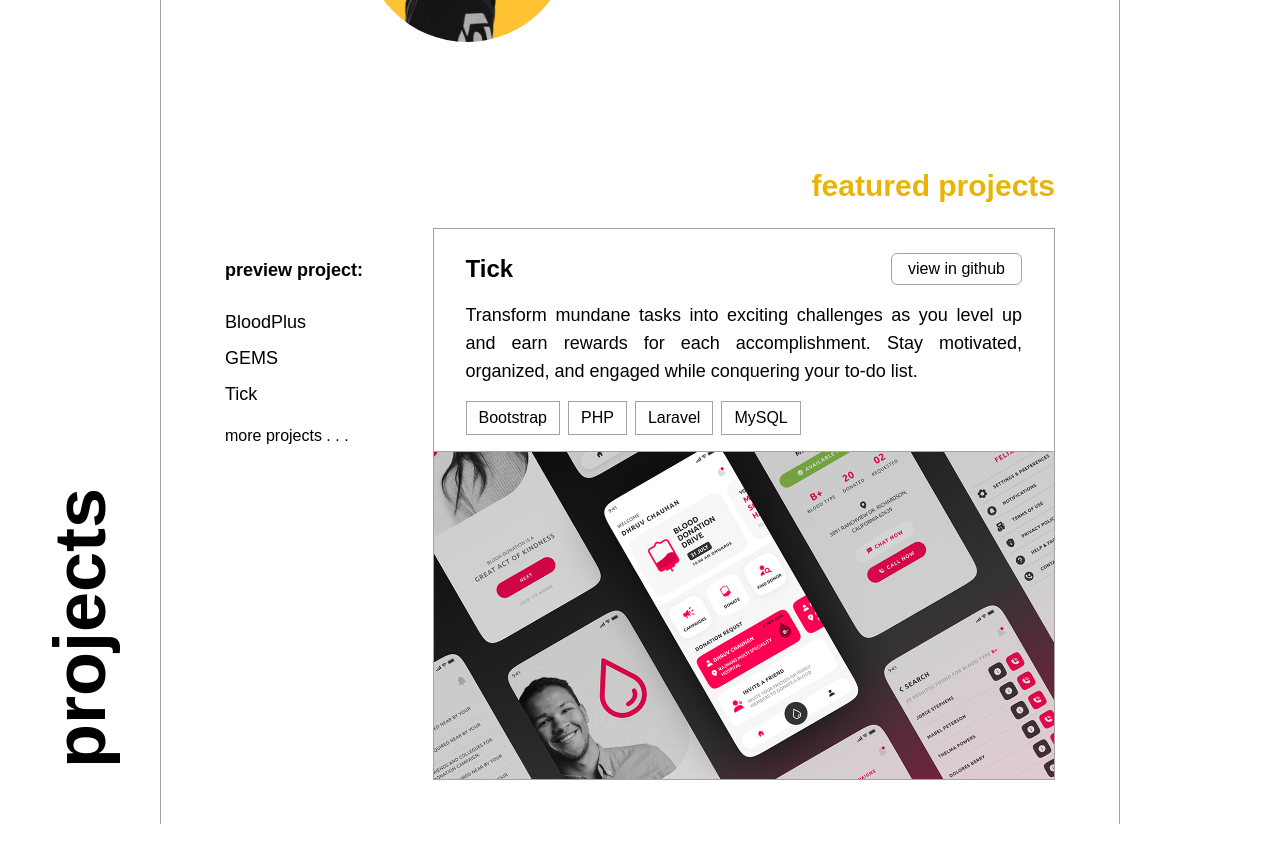
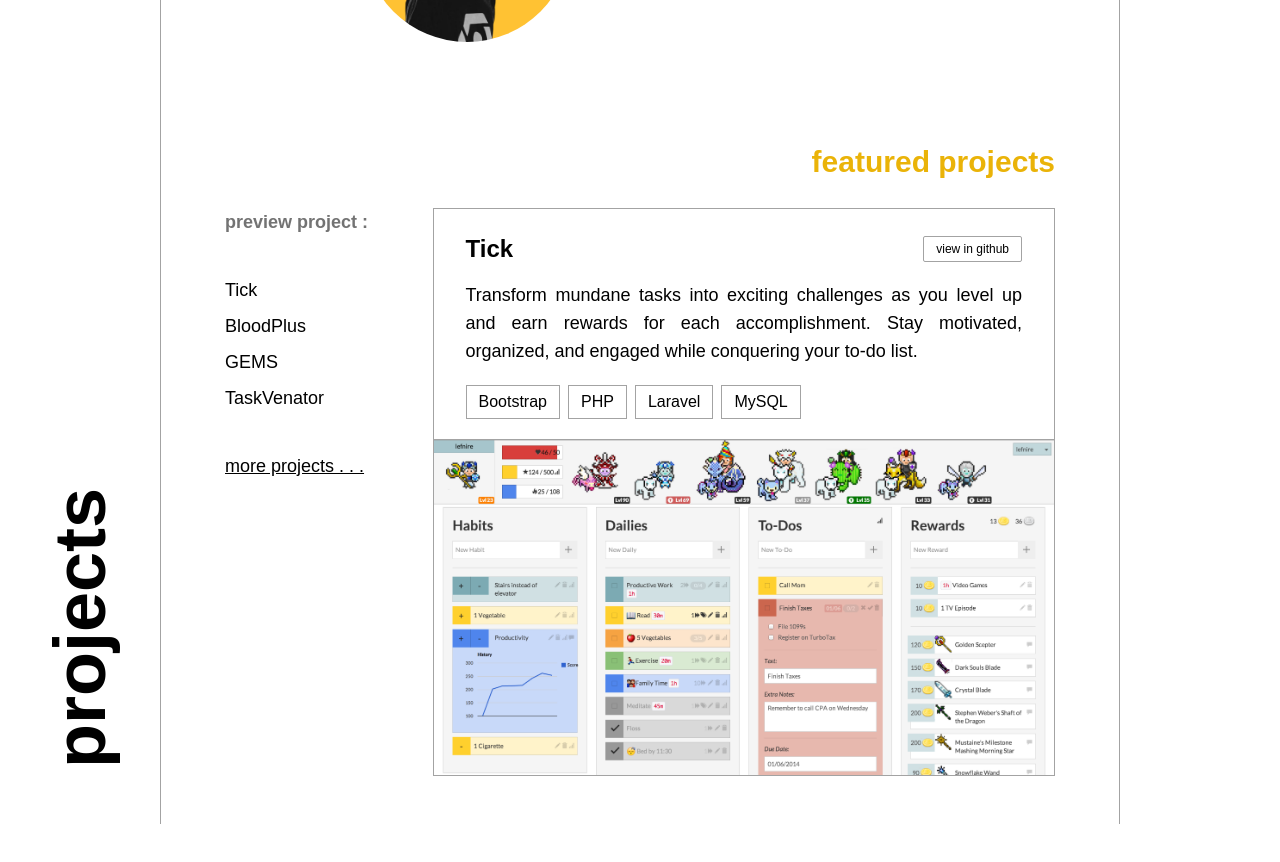
Before and after one commit to jacobbalane/portfolio, a React (Create React App) app: page / in a window 1280 px wide. Shown: the part 680-1542 px from the top of the page. After the commit the page ends 1504 px from the top, so only its background shows below. Built offline with nearby package versions, Linux system fonts and the light colour scheme.

Commit message:
fix: project section code refactored

```diff
--- a/src/components/Header.tsx
+++ b/src/components/Header.tsx
@@ -8,7 +8,7 @@ const Header: React.FC<HeaderProps> = ({ title }) => {
   return (
     <div className="sticky top-0  h-24 flex items-center justify-center px-16 border-b bg-white border-neutral-400 z-10">
       <div className="flex w-full items-center h-8">
-        <div className="font-montserrat text-xl md:text-2xl font-bold h-full grow flex items-center">
+        <div className="font-montserrat text-xl md:text-2xl font-bold h-full grow flex items-center select-none">
           {title}
         </div>
         <button className="w-16 text-sm md:text-base font-semibold rounded hidden md:block">
--- a/src/components/Project.tsx
+++ b/src/components/Project.tsx
@@ -1,56 +1,32 @@
-import projectPreview from "../images/project-preview.png";
-import TechnologyUsed from "../particles/TechnologyUsed";
-import FeaturedProjects from "../particles/FeaturedProjects";
+import SideText from "../particles/SideText";
+import ProjectDetail from "../particles/ProjectDetail";
+import FeaturedProject from "../particles/FeaturedProject";
 
 const Project = () => {
+  const description =
+    "Transform mundane tasks into exciting challenges as you level up and earn rewards for each accomplishment. Stay motivated, organized, and engaged while conquering your to-do list.";
   const technologies = ["Bootstrap", "PHP", "Laravel", "MySQL"];
-  const projects = ["BloodPlus", "GEMS", "Tick"];
+  const github = "github.com/balanejacob/tick";
+  const projects = ["Tick", "BloodPlus", "GEMS", "TaskVenator"];
 
   return (
-    <div className="flex justify-start w-full h-screen">
-      <div className="lg:w-side flex justify-center items-end">
-        <p className="-rotate-90 mb-40 text-6xl xl:text-7xl font-bold font-montserrat hidden lg:block">
-          projects
-        </p>
-      </div>
-      <div className="w-full lg:w-3/4 lg:border-x lg:border-neutral-400 px-16 py-6 flex flex-col space-y-10 md:space-y-6 font-montserrat">
-        <p className="block lg:hidden text-xl md:text-3xl font-bold md:text-right text-yellow-500">
-          projects
-        </p>
-        <p className="hidden lg:block text-xl md:text-3xl font-bold text-right text-yellow-500">
-          featured projects
-        </p>
-        <div className="md:h-full flex flex-col space-y-6 md:space-y-7 md:flex-row-reverse">
-          <div className="md:h-1/2 flex flex-col md:flex-col  space-y-2 md:space-y-0 md:w-3/4">
-            <div className="space-y-4 md:px-8 md:pt-6 md:pb-2 md:border md:border-neutral-400">
-              <div className="flex justify-between">
-                <p className="font-semibold md:text-xl xl:text-2xl ">Tick</p>
-                <button className="hidden md:block border border-neutral-400 rounded-md text-xs  lg:text-sm xl:text-base px-4">
-                  view in github
-                </button>
-              </div>
-              <p className="text-xs md:text-sm lg:text-base text-justify xl:text-lg">
-                Transform mundane tasks into exciting challenges as you level up
-                and earn rewards for each accomplishment. Stay motivated,
-                organized, and engaged while conquering your to-do list.
-              </p>
-              <TechnologyUsed technologies={technologies} />
-            </div>
-            <img
-              className="w-full h-32 md:h-full object-cover border md:border-t-0 border-neutral-400"
-              src={projectPreview}
-              alt=""
-            />
-            <button className="text-xs text-neutral-300 border border-neutral-400 py-2 rounded-sm bg-stone-950 md:hidden">
-              view in github
-            </button>
-          </div>
-          <div className="space-y-4 md:w-1/4 md:text-wrap">
-            <FeaturedProjects projects={projects} />
-            <p className="text-xs md:text-sm lg:text-base cursor-pointer">
-              more projects . . .
-            </p>
-          </div>
+    <div className="flex justify-start w-full h-screen font-montserrat">
+      <SideText text="projects" />
+      <div className=" lg:border-neutral-400 lg:border-x w-full lg:w-3/4 px-16 py-6 space-y-4">
+        <div className="h-12 font-montserrat font-bold text-xl text-yellow-500">
+          <p className="lg:hidden md:text-3xl md:text-right">projects</p>
+          <p className="hidden lg:block text-right text-3xl">
+            featured projects
+          </p>
+        </div>
+        <div className="flex flex-col space-y-4 md:flex-row-reverse md:space-y-0">
+          <ProjectDetail
+            name="Tick"
+            description={description}
+            technologies={technologies}
+            github={github}
+          />
+          <FeaturedProject projects={projects} />
         </div>
       </div>
     </div>
--- /dev/null
+++ b/src/particles/FeaturedProject.tsx
@@ -0,0 +1,28 @@
+import React from "react";
+
+interface FeaturedProjectProps {
+  projects: string[];
+}
+
+const FeaturedProject: React.FC<FeaturedProjectProps> = ({ projects }) => {
+  return (
+    <div className="flex flex-col text-xs md:text-sm lg:text-base xl:text-lg font-montserrat pb-6 space-y-4 md:space-y-10 md:w-1/4">
+      <p className="font-semibold text-neutral-500 select-none">
+        preview project :
+      </p>
+      <ul className="space-y-1 md:space-y-2">
+        {" "}
+        {projects.map((project) => (
+          <li key={project} className="cursor-pointer">
+            {project}
+          </li>
+        ))}
+      </ul>
+      <p className="underline cursor-pointer select-none">
+        more projects . . .
+      </p>
+    </div>
+  );
+};
+
+export default FeaturedProject;
--- a/src/particles/FeaturedProjects.tsx
+++ /dev/null
@@ -1,23 +0,0 @@
-import React from "react";
-
-interface ProjectsProps {
-  projects: string[];
-}
-
-const Projects: React.FC<ProjectsProps> = ({ projects }) => {
-  return (
-    <div className="flex flex-col text-xs md:text-sm lg:text-base xl:text-lg font-montserrat space-y-4 md:space-y-6">
-      <p className="font-semibold">preview project:</p>
-      <ul className="space-y-1 md:space-y-2">
-        {" "}
-        {projects.map((project) => (
-          <li key={project} className="cursor-pointer">
-            {project}
-          </li>
-        ))}
-      </ul>
-    </div>
-  );
-};
-
-export default Projects;
--- /dev/null
+++ b/src/particles/ProjectDetail.tsx
@@ -0,0 +1,46 @@
+import React from "react";
+import TechnologyUsed from "./TechnologyUsed";
+import preview from "../images/preview.png";
+
+interface ProjectDetailProps {
+  name: string;
+  description: string;
+  technologies: string[];
+  github: string;
+  image?: string;
+}
+
+const ProjectDetail: React.FC<ProjectDetailProps> = ({
+  name,
+  description,
+  technologies,
+  github,
+  image,
+}) => {
+  return (
+    <div className="flex flex-col font-montserrat space-y-4 md:w-3/4 md:border md:border-neutral-400">
+      <div className="space-y-4 md:px-8 md:pt-6">
+        <div className="flex justify-between items-center">
+          <p className="font-semibold md:text-xl lg:text-2xl ">{name}</p>
+          <button className="border border-neutral-400 text-xs rounded-sm py-1 px-3 hidden md:block select-none">
+            view in github
+          </button>
+        </div>
+        <div className="text-xs md:text-sm lg:text-base xl:text-lg text-justify">
+          {description}
+        </div>
+        <TechnologyUsed technologies={technologies} />
+      </div>
+      <div className="border border-neutral-400 md:border-x-0 md:border-b-0">
+        <img className="select-none" src={preview} alt="" />
+      </div>
+      <button className="bg-neutral-800 text-neutral-100 text-xs rounded-sm py-2 md:hidden select-none">
+        view in github
+      </button>
+    </div>
+  );
+};
+
+ProjectDetail.propTypes = {};
+
+export default ProjectDetail;
--- /dev/null
+++ b/src/particles/SideText.tsx
@@ -0,0 +1,19 @@
+import React from "react";
+
+interface SideTextProps {
+  text: string;
+}
+
+const SideText: React.FC<SideTextProps> = ({ text }) => {
+  return (
+    <div className="lg:w-side flex items-end justify-center">
+      <p className="font-montserrat -rotate-90 mb-40 text-7xl font-bold hidden lg:block select-none">
+        {text}
+      </p>
+    </div>
+  );
+};
+
+SideText.propTypes = {};
+
+export default SideText;
--- a/src/particles/TechnologyUsed.tsx
+++ b/src/particles/TechnologyUsed.tsx
@@ -9,7 +9,7 @@ const TechnologyUsed: React.FC<TechnologyUsedProps> = ({ technologies }) => {
       {technologies.map((technology) => (
         <p
           key={technology}
-          className="text-1xs lg:text-sm xl:text-base border border-neutral-400 px-3 py-1 mr-2 mb-2">
+          className="text-1xs lg:text-sm xl:text-base border border-neutral-400 px-3 py-1 mr-2 my-1">
           {technology}
         </p>
       ))}
```
Also changed, not shown: src/images/preview.png (added), src/images/project-preview.png (deleted).
